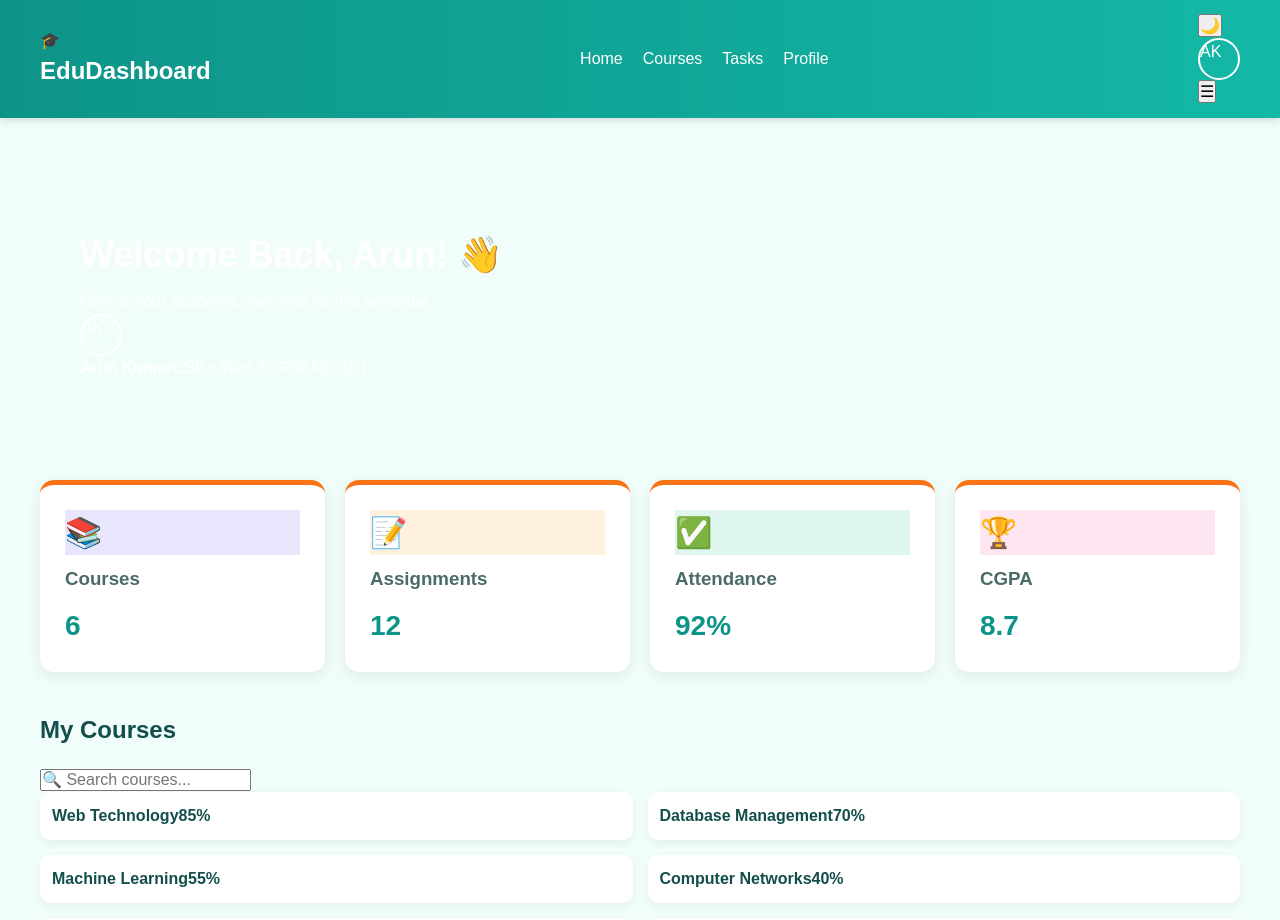
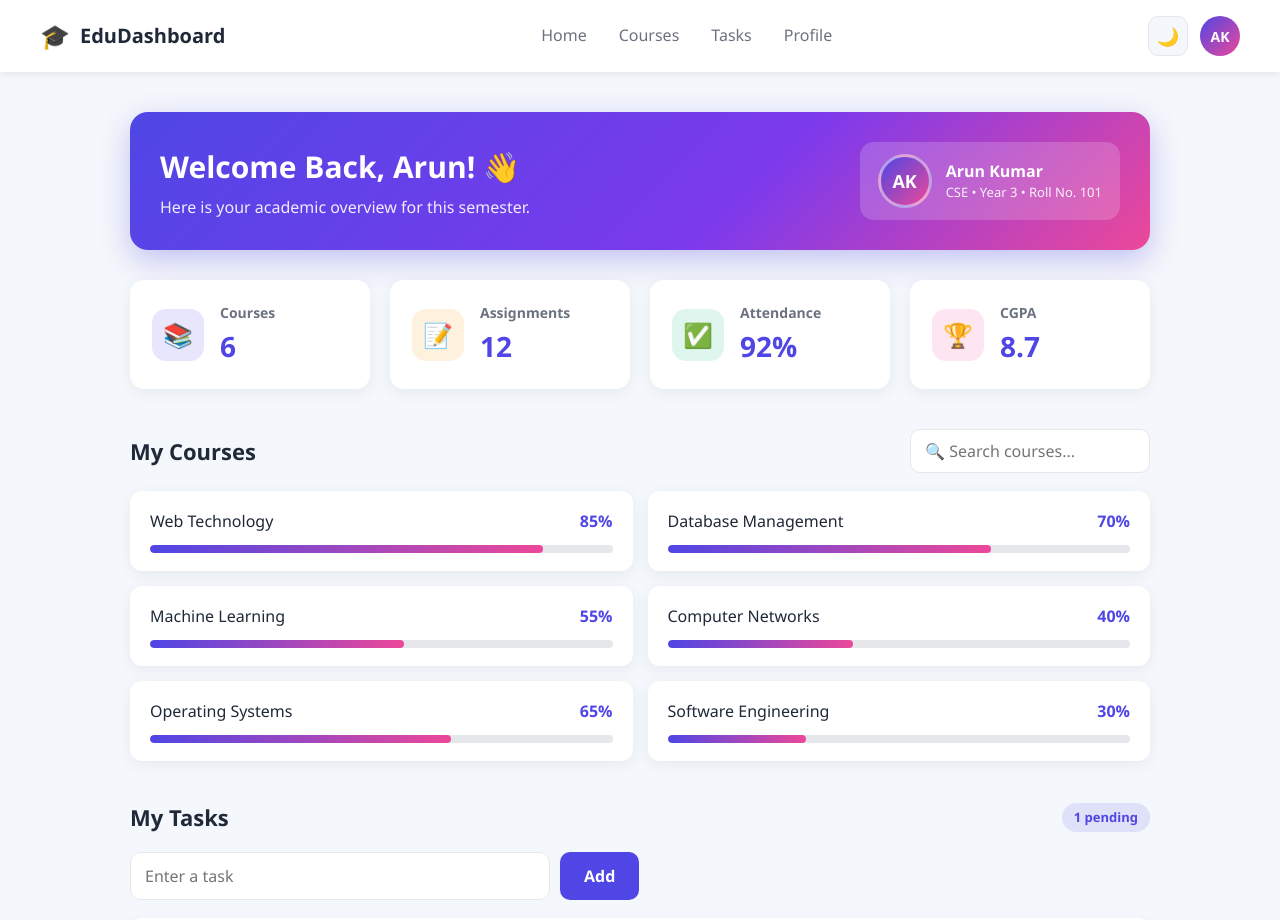
Before and after one commit to PillaiNemo/WebDevLab, a React (Vite) app in the folder Exp8/: page / in a window 1280 px wide. Shown: the top 920 px of the page. Built offline with nearby package versions, Linux system fonts and the light colour scheme.

Commit message:
Update App.css

```diff
--- a/Exp8/src/App.css
+++ b/Exp8/src/App.css
@@ -1,140 +1,498 @@
-* { margin: 0; padding: 0; box-sizing: border-box; }
+/* ---------- Theme variables ---------- */
+.app {
+  --bg: #f4f7fb;
+  --surface: #ffffff;
+  --text: #1f2937;
+  --muted: #6b7280;
+  --border: #e5e7eb;
+  --primary: #4f46e5;
+  --primary-dark: #3730a3;
+  --shadow: 0 4px 15px rgba(0, 0, 0, 0.06);
 
-body { font-family: Arial, sans-serif; }
+  min-height: 100vh;
+  background: var(--bg);
+  color: var(--text);
+  transition: background 0.3s ease, color 0.3s ease;
+}
 
-.app { min-height: 100vh; background: #f0fdfa; color: #134e4a; }
+.app.dark {
+  --bg: #111827;
+  --surface: #1f2937;
+  --text: #f9fafb;
+  --muted: #9ca3af;
+  --border: #374151;
+  --primary: #818cf8;
+  --shadow: 0 4px 15px rgba(0, 0, 0, 0.35);
+}
 
-/* ---- Navbar ---- */
+/* ---------- Navbar ---------- */
 .navbar {
+  position: sticky;
+  top: 0;
+  z-index: 10;
+  display: flex;
+  align-items: center;
+  justify-content: space-between;
+  padding: 16px 40px;
+  background: var(--surface);
+  box-shadow: 0 2px 8px rgba(0, 0, 0, 0.08);
+  transition: background 0.3s ease;
+}
+
+.logo {
+  display: flex;
+  align-items: center;
+  gap: 10px;
+}
+
+.logo h2 {
+  font-size: 20px;
+  color: var(--text);
+}
+
+.logo-icon {
+  font-size: 24px;
+}
+
+.nav-links {
+  display: flex;
+  gap: 28px;
+}
+
+.nav-links a {
+  text-decoration: none;
+  color: var(--muted);
+  font-weight: 500;
+  padding: 6px 2px;
+  border-bottom: 2px solid transparent;
+  transition: all 0.3s ease;
+}
+
+.nav-links a:hover {
+  color: var(--primary);
+  border-bottom-color: var(--primary);
+}
+
+.nav-actions {
+  display: flex;
+  align-items: center;
+  gap: 12px;
+}
+
+.icon-btn {
+  width: 40px;
+  height: 40px;
+  border: 1px solid var(--border);
+  background: var(--bg);
+  color: var(--text);
+  border-radius: 10px;
+  cursor: pointer;
+  font-size: 18px;
+  transition: all 0.3s ease;
+}
+
+.icon-btn:hover {
+  transform: translateY(-2px);
+  border-color: var(--primary);
+}
+
+.menu-btn {
+  display: none;
+}
+
+.avatar {
+  width: 40px;
+  height: 40px;
+  border-radius: 50%;
+  display: flex;
+  align-items: center;
+  justify-content: center;
+  background: linear-gradient(135deg, #4f46e5, #ec4899);
+  color: white;
+  font-weight: 700;
+  font-size: 14px;
+}
+
+.avatar.large {
+  width: 54px;
+  height: 54px;
+  font-size: 18px;
+  border: 3px solid rgba(255, 255, 255, 0.5);
+}
+
+/* ---------- Layout ---------- */
+.dashboard {
+  max-width: 1100px;
+  margin: 0 auto;
+  padding: 40px;
+}
+
+section[id] {
+  scroll-margin-top: 90px;
+}
+
+/* ---------- Welcome banner ---------- */
+.welcome {
+  display: flex;
+  align-items: center;
+  justify-content: space-between;
+  gap: 20px;
+  flex-wrap: wrap;
+  margin-bottom: 30px;
+  padding: 30px;
+  border-radius: 18px;
+  color: white;
+  background: linear-gradient(135deg, #4f46e5, #7c3aed 60%, #ec4899);
+  box-shadow: 0 10px 30px rgba(79, 70, 229, 0.3);
+}
+
+.welcome h1 {
+  font-size: 30px;
+  margin-bottom: 6px;
+}
+
+.welcome p {
+  opacity: 0.9;
+}
+
+.profile-chip {
+  display: flex;
+  align-items: center;
+  gap: 14px;
+  padding: 12px 18px;
+  border-radius: 14px;
+  background: rgba(255, 255, 255, 0.18);
+  backdrop-filter: blur(6px);
+}
+
+.profile-chip div:last-child {
+  display: flex;
+  flex-direction: column;
+}
+
+.profile-chip span {
+  font-size: 13px;
+  opacity: 0.9;
+}
+
+/* ---------- Stat cards ---------- */
+.cards {
+  display: grid;
+  grid-template-columns: repeat(4, 1fr);
+  gap: 20px;
+}
+
+.card {
+  display: flex;
+  align-items: center;
+  gap: 16px;
+  background: var(--surface);
+  padding: 22px;
+  border-radius: 14px;
+  box-shadow: var(--shadow);
+  transition: transform 0.3s ease, box-shadow 0.3s ease, background 0.3s ease;
+}
+
+.card:hover {
+  transform: translateY(-5px);
+  box-shadow: 0 10px 25px rgba(79, 70, 229, 0.18);
+}
+
+.card-icon {
+  width: 52px;
+  height: 52px;
+  border-radius: 14px;
+  display: flex;
+  align-items: center;
+  justify-content: center;
+  font-size: 24px;
+  flex-shrink: 0;
+}
+
+.card h3 {
+  font-size: 14px;
+  font-weight: 600;
+  color: var(--muted);
+  margin-bottom: 2px;
+}
+
+.card p {
+  font-size: 28px;
+  font-weight: 700;
+  color: var(--primary);
+}
+
+/* ---------- Section headings ---------- */
+.section-head {
+  display: flex;
+  align-items: center;
+  justify-content: space-between;
+  gap: 12px;
+  flex-wrap: wrap;
+  margin-bottom: 18px;
+}
+
+.section-head h2 {
+  font-size: 22px;
+}
+
+/* ---------- Courses ---------- */
+.course-section,
+.task-section {
+  margin-top: 40px;
+}
+
+.search {
+  padding: 10px 14px;
+  width: 240px;
+  border: 1px solid var(--border);
+  border-radius: 10px;
+  background: var(--surface);
+  color: var(--text);
+  outline: none;
+  transition: border-color 0.3s ease, box-shadow 0.3s ease;
+}
+
+.search:focus {
+  border-color: var(--primary);
+  box-shadow: 0 0 0 3px rgba(79, 70, 229, 0.2);
+}
+
+.course-list {
+  display: grid;
+  grid-template-columns: repeat(2, 1fr);
+  gap: 15px;
+}
+
+.course-item {
+  background: var(--surface);
+  padding: 18px 20px;
+  border-radius: 12px;
+  box-shadow: var(--shadow);
+  transition: transform 0.3s ease, background 0.3s ease;
+}
+
+.course-item:hover {
+  transform: translateY(-3px);
+}
+
+.course-top {
   display: flex;
   justify-content: space-between;
-  align-items: center;
-  padding: 14px 40px;
-  background: linear-gradient(90deg, #0d9488, #14b8a6);
-  color: white;
-  box-shadow: 0 2px 8px rgba(0, 0, 0, 0.15);
+  margin-bottom: 12px;
+  font-weight: 500;
 }
 
-.nav-links { display: flex; gap: 20px; }
-.nav-links a { text-decoration: none; color: white; transition: opacity 0.3s ease; }
-.nav-links a:hover { opacity: 0.7; }
+.course-top strong {
+  color: var(--primary);
+}
 
-.nav-right { display: flex; align-items: center; gap: 15px; }
-.avatar { width: 42px; height: 42px; border-radius: 50%; border: 2px solid white; object-fit: cover; }
+.progress {
+  height: 8px;
+  background: var(--border);
+  border-radius: 99px;
+  overflow: hidden;
+}
 
-.profile-btn {
+.progress-fill {
+  height: 100%;
+  border-radius: 99px;
+  background: linear-gradient(90deg, #4f46e5, #ec4899);
+  transition: width 0.6s ease;
+}
+
+/* ---------- Tasks ---------- */
+.badge {
+  padding: 5px 12px;
+  border-radius: 99px;
+  font-size: 13px;
+  font-weight: 600;
+  color: var(--primary);
+  background: rgba(79, 70, 229, 0.12);
+}
+
+.task-form {
+  display: flex;
+  gap: 10px;
+  margin-bottom: 18px;
+}
+
+.task-form input {
+  flex: 1;
+  max-width: 420px;
+  padding: 12px 14px;
+  border: 1px solid var(--border);
+  border-radius: 10px;
+  background: var(--surface);
+  color: var(--text);
+  outline: none;
+  transition: border-color 0.3s ease, box-shadow 0.3s ease;
+}
+
+.task-form input:focus {
+  border-color: var(--primary);
+  box-shadow: 0 0 0 3px rgba(79, 70, 229, 0.2);
+}
+
+.add-btn {
+  padding: 12px 24px;
   border: none;
-  background: #f97316;
+  border-radius: 10px;
+  background: #4f46e5;
   color: white;
-  padding: 10px 18px;
-  border-radius: 8px;
+  font-weight: 600;
+  cursor: pointer;
+  transition: all 0.3s ease;
+}
+
+.add-btn:hover {
+  background: #3730a3;
+  transform: translateY(-2px);
+  opacity: 0.95;
+}
+
+.task-list {
+  list-style: none;
+  display: flex;
+  flex-direction: column;
+  gap: 10px;
+}
+
+.task-item {
+  display: flex;
+  align-items: center;
+  justify-content: space-between;
+  gap: 12px;
+  background: var(--surface);
+  padding: 14px 18px;
+  border-radius: 12px;
+  box-shadow: var(--shadow);
+  transition: transform 0.3s ease, background 0.3s ease;
+}
+
+.task-item:hover {
+  transform: translateX(4px);
+}
+
+.task-item label {
+  display: flex;
+  align-items: center;
+  gap: 12px;
+  cursor: pointer;
+  flex: 1;
+}
+
+.task-item input[type="checkbox"] {
+  width: 18px;
+  height: 18px;
+  accent-color: #4f46e5;
   cursor: pointer;
 }
 
-/* ---- Dashboard ---- */
-.dashboard { padding: 40px; }
-
-.welcome {
-  margin-bottom: 30px;
-  padding: 70px 40px;
-  border-radius: 16px;
-  color: white;
-  background-size: cover;
-  background-position: center;
+.task-item.done span {
+  text-decoration: line-through;
+  color: var(--muted);
 }
 
-.welcome h1 { font-size: 36px; margin-bottom: 8px; }
-
-/* ---- Stat cards ---- */
-.cards { display: grid; grid-template-columns: repeat(4, 1fr); gap: 20px; }
-
-.card {
-  background: white;
-  padding: 25px;
-  border-radius: 14px;
-  border-top: 5px solid #f97316;
-  box-shadow: 0 4px 15px rgba(0, 0, 0, 0.08);
-  transition: transform 0.3s ease;
+.delete-btn {
+  width: 32px;
+  height: 32px;
+  border: none;
+  border-radius: 8px;
+  background: rgba(239, 68, 68, 0.12);
+  color: #ef4444;
+  cursor: pointer;
+  transition: all 0.3s ease;
 }
 
-.card:hover { transform: translateY(-5px); }
-.card-icon { font-size: 30px; }
-.card h3 { color: #4b6b68; margin: 10px 0 12px; }
-.card p { font-size: 28px; font-weight: bold; color: #0d9488; }
-
-/* ---- Course list ---- */
-.course-section { margin-top: 40px; }
-.course-section h2 { margin-bottom: 20px; }
-
-.course-list { display: grid; grid-template-columns: repeat(2, 1fr); gap: 15px; }
-
-.course-item {
-  display: flex;
-  align-items: center;
-  gap: 15px;
-  background: white;
-  padding: 12px;
-  border-radius: 10px;
-  font-weight: bold;
-  box-shadow: 0 3px 10px rgba(0, 0, 0, 0.06);
-  transition: transform 0.3s ease;
+.delete-btn:hover {
+  background: #ef4444;
+  color: white;
+  transform: translateY(-2px);
 }
 
-.course-item:hover { transform: translateX(5px); }
-.course-item img { width: 110px; height: 65px; border-radius: 8px; object-fit: cover; }
-
-/* ---- Task form ---- */
-.task-section { margin-top: 40px; }
-.task-section h2 { margin-bottom: 15px; }
-
-.task-section input {
-  padding: 12px;
-  width: 280px;
-  border: 1px solid #99c9c4;
-  border-radius: 8px;
-  margin-right: 10px;
+.empty {
+  color: var(--muted);
+  padding: 10px 4px;
 }
 
-.task-section button {
-  padding: 12px 20px;
-  border: none;
-  border-radius: 8px;
-  background: #0d9488;
-  color: white;
-  cursor: pointer;
+/* ---------- Footer ---------- */
+.footer {
+  text-align: center;
+  padding: 24px;
+  color: var(--muted);
+  font-size: 14px;
 }
 
-.task-list { margin: 20px 0 0 20px; }
-.task-list li { margin-bottom: 8px; }
+/* ---------- Responsive ---------- */
+@media (max-width: 900px) {
+  .cards {
+    grid-template-columns: repeat(2, 1fr);
+  }
+}
 
-.footer { text-align: center; padding: 25px; color: #4b6b68; }
+@media (max-width: 700px) {
+  .navbar {
+    padding: 14px 20px;
+  }
 
-/* ---- Hover effects ---- */
-.profile-btn,
-.task-section button { transition: all 0.3s ease; }
+  .menu-btn {
+    display: block;
+  }
 
-.profile-btn:hover,
-.task-section button:hover { transform: translateY(-2px); opacity: 0.9; }
+  .nav-links {
+    display: none;
+    position: absolute;
+    top: 100%;
+    left: 0;
+    right: 0;
+    flex-direction: column;
+    gap: 0;
+    background: var(--surface);
+    box-shadow: 0 8px 12px rgba(0, 0, 0, 0.1);
+  }
 
-/* ---- Dark mode ---- */
-.dark { background: #0f172a; color: white; }
-.dark .navbar { background: #1e293b; }
-.dark .card, .dark .course-item { background: #1e293b; }
-.dark .card h3, .dark .footer { color: #cbd5e1; }
-.dark .card p { color: #2dd4bf; }
-.dark .task-section input { background: #1e293b; color: white; border-color: #475569; }
+  .nav-links.open {
+    display: flex;
+  }
 
-/* ---- Responsive ---- */
-@media (max-width: 900px) {
-  .cards { grid-template-columns: repeat(2, 1fr); }
-  .nav-links { display: none; }
+  .nav-links a {
+    padding: 14px 20px;
+    border-bottom: 1px solid var(--border);
+  }
 }
 
 @media (max-width: 600px) {
-  .navbar { padding: 12px 20px; }
-  .dashboard { padding: 20px; }
-  .welcome { padding: 45px 25px; }
-  .cards { grid-template-columns: 1fr; }
-  .course-list { grid-template-columns: 1fr; }
-  .task-section input { width: 100%; margin-bottom: 10px; }
+  .dashboard {
+    padding: 20px;
+  }
+
+  .welcome {
+    padding: 22px;
+  }
+
+  .welcome h1 {
+    font-size: 24px;
+  }
+
+  .cards {
+    grid-template-columns: 1fr;
+  }
+
+  .course-list {
+    grid-template-columns: 1fr;
+  }
+
+  .search {
+    width: 100%;
+  }
+
+  .task-form {
+    flex-direction: column;
+  }
+
+  .task-form input {
+    max-width: 100%;
+    width: 100%;
+  }
 }
```
